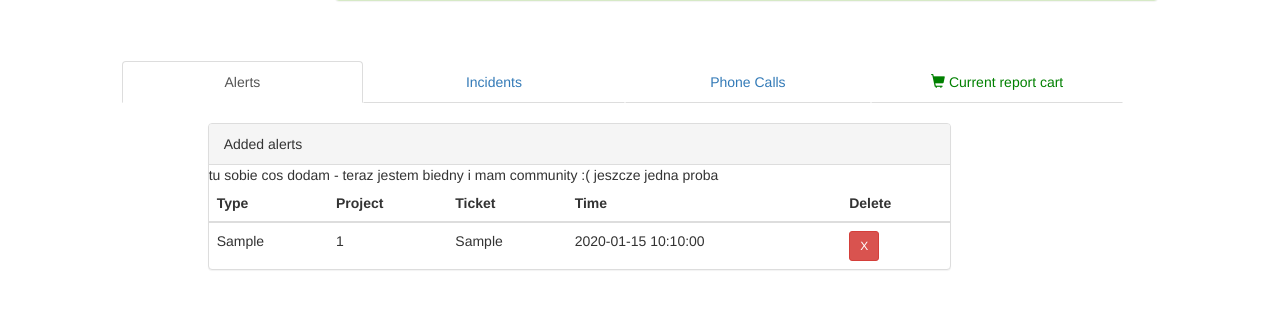
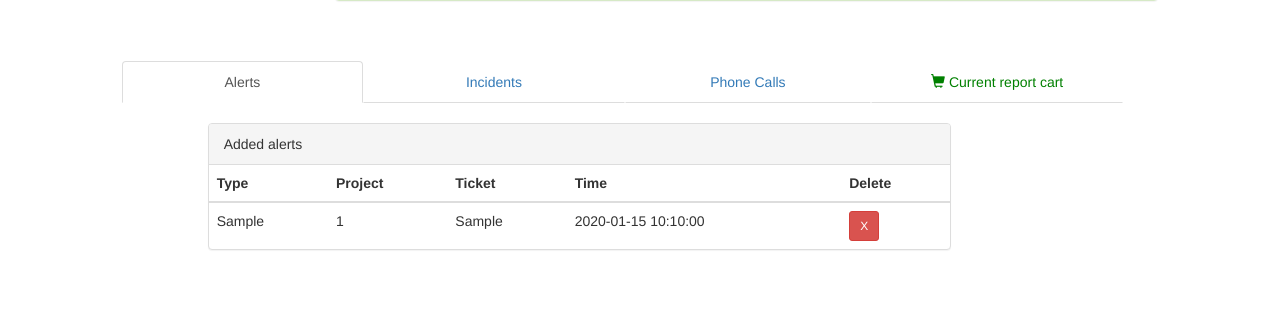
Before and after one commit to MateuszGawel/domingo, a Django app: template main/templates/main/report.html in a window 1280 px wide. Shown: the part 222-531 px from the top of the page. Run offline with Django 3.2, Linux system fonts and the light colour scheme; the template is opened without the code that fills it: values that come from a table or form of the project are taken from there, others are empty; tables that the repository leaves empty hold one stand-in row (values such as "Sample post"); parts of the project's set-up code (start-up, migrations or seed data) failed here and were passed over; some libraries are stand-ins or nearby versions.

Commit message:
ładnie się commituje :)

```diff
--- a/main/templates/main/presentation/report_creation/alert_table.html
+++ b/main/templates/main/presentation/report_creation/alert_table.html
@@ -1,6 +1,6 @@
 <div class="panel panel-default">
     <div class="panel-heading">Added alerts</div>
-tu sobie cos dodam - teraz jestem biedny i mam community :( jeszcze jedna proba
+
     <table class="table">
         <thead>
             <th> Type </th>
```
